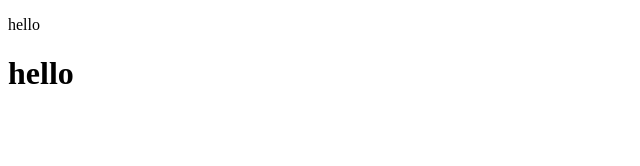
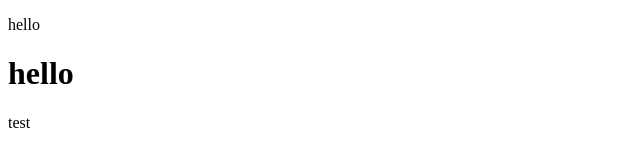
Before and after one commit to lorisCocco/automation_deployment, a plain HTML site: page index.html in a window 1280 px wide. Shown: the full height of the page, 0-640 px from the left. Drawn offline with Linux system fonts and the light colour scheme.

Commit message:
esssai hook

```diff
--- a/index.html
+++ b/index.html
@@ -13,5 +13,6 @@
     <main>
       <h1>hello</h1>
     </main>
+    <footer>test</footer>
   </body>
 </html>
```
